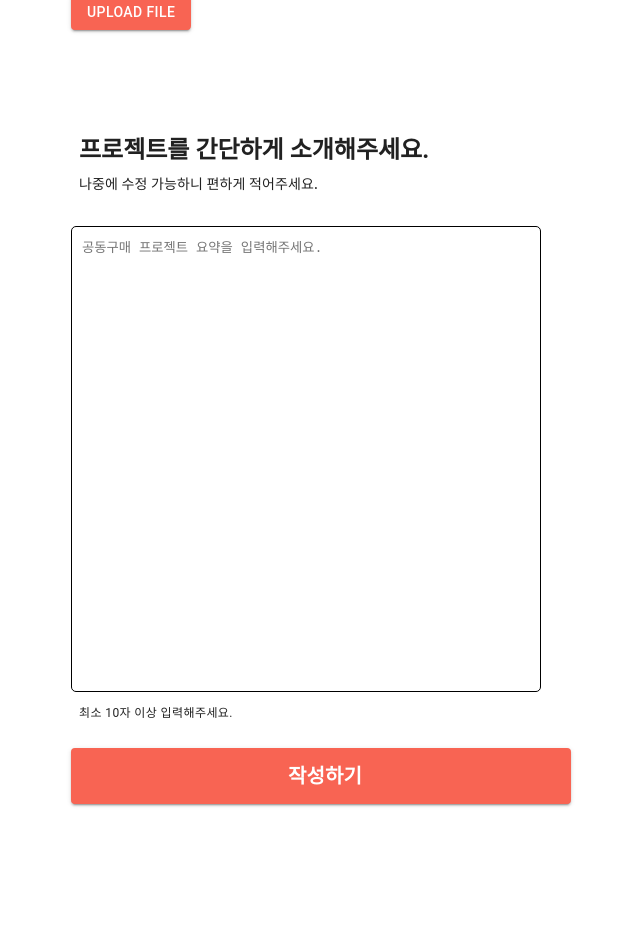
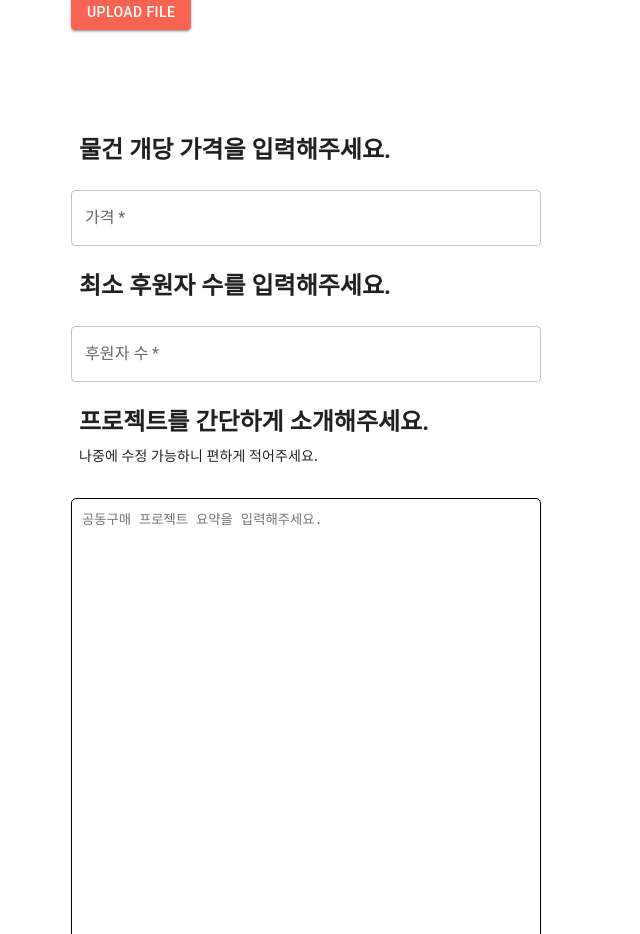
Before and after one commit to act99/mini_project, a React (Create React App) app: page /addpost in a window 1280 px wide. Shown: the part 802-1736 px from the top of the page, without its empty margins (319-959 px from the left). Before the commit the page ends 1622 px from the top, so only its background shows below. Built offline with nearby package versions, Linux system fonts and the light colour scheme; a web font is replaced by a local one.

Commit message:
add post done

```diff
--- a/src/App.js
+++ b/src/App.js
@@ -34,7 +34,7 @@ function App() {
           <Route path="/signup" exact component={Signup} />
           <Route path="/popular" exact component={Popular} />
           <Route path="/addpost" exact component={AddPost} />
-          <Route path="/detail" exact component={Detail} />
+          <Route path="/detail/:id" exact component={Detail} />
           <Route path="/new" exact component={New} />
         </Container>
       </ConnectedRouter>
--- a/src/pages/AddPost.js
+++ b/src/pages/AddPost.js
@@ -41,6 +41,8 @@ const AddPage = () => {
       title: data.get("title"),
       content: data.get("desc"),
       endAt: date.toISOString().substring(0, 10),
+      minimum: data.get("minimum"),
+      price: data.get("price"),
     };
     if (data.get("title").length < 1) {
       alert("프로젝트 이름을 적어주세요");
@@ -55,27 +57,22 @@ const AddPage = () => {
         moment().format("YYYY-MM-DD").slice(8, 10) * 1
     ) {
       alert("현재 날짜보다 미래의 날짜를 정해주세요.");
+    } else if (
+      data.get("price") <= 0 ||
+      data.get("price") === null ||
+      data.get("price") === undefined
+    ) {
+      alert("금액을 입력해주세요.");
+    } else if (
+      data.get("minimum") <= 0 ||
+      data.get("minimum") === null ||
+      data.get("minimum") === undefined
+    ) {
+      alert("최소 후원자 수를 입력해주세요.");
     } else {
       console.log("Okay!");
       dispatch(postActions.addPostDB(contents));
     }
-    // eslint-disable-next-line no-console
-    // if (data.get("email") === "") {
-    //   alert("아이디가 공란입니다.");
-    // } else if (data.get("password") === "") {
-    //   alert("비밀번호가 공란입니다.");
-    // } else if (data.get("nickname") === "") {
-    //   alert("닉네임이 공란입니다.");
-    // } else if (data.get("password") !== data.get("checkPassword")) {
-    //   alert("비밀번호가 일치하지 않습니다.");
-    // } else {
-    //   console.log({
-    //     email: data.get("email"),
-    //     nickname: data.get("nickname"),
-    //     password: data.get("password"),
-    //     checkPassword: data.get("checkPassword"),
-    //   });
-    // }
   };
 
   // 이미지 업로드
@@ -172,6 +169,44 @@ const AddPage = () => {
         <Typography
           component="h1"
           variant="h5"
+          sx={{ fontWeight: "bold", ml: 1, my: 3 }}
+        >
+          물건 개당 가격을 입력해주세요.
+        </Typography>
+        <TextField
+          type="number"
+          required
+          id="outlined-required"
+          name="price"
+          label="가격"
+          style={{
+            width: "50%",
+            // margin: "30px auto 0px auto",
+            minWidth: "470px",
+          }}
+        />
+        <Typography
+          component="h1"
+          variant="h5"
+          sx={{ fontWeight: "bold", ml: 1, my: 3 }}
+        >
+          최소 후원자 수를 입력해주세요.
+        </Typography>
+        <TextField
+          type="number"
+          required
+          id="outlined-required"
+          name="minimum"
+          label="후원자 수"
+          style={{
+            width: "50%",
+            // margin: "30px auto 0px auto",
+            minWidth: "470px",
+          }}
+        />
+        <Typography
+          component="h1"
+          variant="h5"
           sx={{ fontWeight: "bold", ml: 1, mt: 3, mb: 1 }}
         >
           프로젝트를 간단하게 소개해주세요.
--- a/src/pages/Detail.js
+++ b/src/pages/Detail.js
@@ -5,40 +5,24 @@ import CardActions from "@mui/material/CardActions";
 import CardContent from "@mui/material/CardContent";
 import Button from "@mui/material/Button";
 import Typography from "@mui/material/Typography";
+import { Container } from "@mui/material";
 
 export default function BasicCard() {
   return (
     <>
-      <Box
-        sx={{
-          width: 40,
-          height: 40,
-          pt: 1,
-          pl: 0.5,
-          ml: 83,
-          backgroundColor: "#f1f1f5",
-          "&:hover": {
-            backgroundColor: "primary.main",
-            opacity: [0.9, 0.8, 0.7],
-          },
-        }}
-      >
-        뷰티
-      </Box>
+      <Container>
         <br />
-      <Typography
-        variant="h3"
-        component="div"
-        sx={{ fontweight: "20", mx: 45 }}
-      >
+        <Box sx={{ textAlign: "center" }}>
+          <Typography variant="h3" component="div" sx={{ fontweight: "bold" }}>
             마음을 다독이는 힐링 테라피
           </Typography>
           <br />
-      <Typography variant="h6" component="span" sx={{ mx: 75, my: 10 }}>
+          <Typography variant="h6" component="span">
             HWIYAYA 휘야야
           </Typography>
           <br />
-      <Typography sx={{ display: "flex", flexDirection: "low" }}>
+
+          <Typography sx={{ display: "flex", flexDirection: "row" }}>
             <Typography sx={{ m: 10 }}>
               <img src="https://tumblbug-pci.imgix.net/1707fb6cb8ce42a8cc0e976994c65e4c14b54019/d7a43f48957f84a5a8c7c6a1cee7c3587c7b607b/dde94b6cb146081ca58d3aab56cf1adbb9847b57/f68dc68d-d379-462a-bd4f-76a171497778.jpeg?ixlib=rb-1.1.0&w=620&h=465&auto=format%2Ccompress&lossless=true&fit=crop&s=ee5f92bbb7c150207032120aed20fa4f" />
             </Typography>
@@ -91,9 +75,14 @@ export default function BasicCard() {
                   </Typography>
                 </CardContent>
               </Card>
-          <Card sx={{ minWidth: 275, width: 360, mt: 5, bgcolor: "#f1f1f5" }}>
+              <Card
+                sx={{ minWidth: 275, width: 360, mt: 5, bgcolor: "#f1f1f5" }}
+              >
                 <CardContent>
-              <Typography sx={{ mb: 1.5, fontweight: "20" }} color="text.first">
+                  <Typography
+                    sx={{ mb: 1.5, fontweight: "20" }}
+                    color="text.first"
+                  >
                     펀드진행중
                   </Typography>
                   <Typography variant="body2">
@@ -112,6 +101,8 @@ export default function BasicCard() {
               </Button>
             </Typography>
           </Typography>
+        </Box>
+      </Container>
     </>
   );
 }
--- a/src/pages/Home.js
+++ b/src/pages/Home.js
@@ -1,6 +1,6 @@
 import React from "react";
 
-import { useSelector } from "react-redux";
+import { useDispatch, useSelector } from "react-redux";
 
 import styled from "@emotion/styled";
 import Box from "@mui/material/Box";
@@ -13,6 +13,7 @@ import Typography from "@mui/material/Typography";
 import Card from "@mui/material/Card";
 import CardContent from "@mui/material/CardContent";
 import CardMedia from "@mui/material/CardMedia";
+import { actionCreators as postActions } from "../redux/modules/postReducer";
 
 const Item = styled(Box)(({ theme }) => ({
   backgroundColor: theme.palette.mode === "dark" ? "#1A2027" : "#fff",
@@ -25,7 +26,11 @@ const cards = [1, 2, 3, 4, 5, 6, 7, 8];
 
 export default function Home() {
   const post = useSelector((state) => state.post);
+  const dispatch = useDispatch();
   console.log(post);
+  React.useEffect(() => {
+    // dispatch(postActions.getPostDB());
+  }, []);
 
   return (
     <ThemeProvider theme={theme}>
--- a/src/redux/modules/postReducer.js
+++ b/src/redux/modules/postReducer.js
@@ -31,9 +31,16 @@ const initalPost = {
   minimum: 100,
 };
 
-const getPost = () => {
-  return function (dispatch, getState, { history }) {};
+const getPostDB = () => {
+  return function (dispatch, getState, { history }) {
+    apis.getPosts().then((res) => console.log(res));
+  };
 };
+// const editPostDB = (postID, contents) => {
+//   apis.edit(postID, contents).then((res) => {
+//     console.log(res);
+//   });
+// };
 
 const addPostDB = (contents) => {
   let postContent = {
@@ -41,6 +48,8 @@ const addPostDB = (contents) => {
     title: contents.title,
     content: contents.content,
     endAt: contents.endAt,
+    price: contents.price,
+    minimum: contents.minimum,
   };
   return function (dispatch, getState, { history }) {
     apis.add(postContent).then((res) => {
@@ -89,6 +98,7 @@ const actionCreators = {
   editPost,
   deletePost,
   addPostDB,
+  getPostDB,
 };
 
 export { actionCreators };
--- a/src/shared/api.js
+++ b/src/shared/api.js
@@ -32,6 +32,9 @@ export const apis = {
       authorization: token,
     }),
   add: (contents) => api.post("/api/posts", contents),
+  get: () => api.get("/api/posts"),
+  edit: (postID, contents) => api.put(`/api/posts/${postID}`, contents),
+  delete: (postID) => api.delete(`api/posts/${postID}`),
   // article
   // add: (contents) => api.post("/api/articles", contents),
   // edit: (id, contents) => api.put(`api/articles/${id}`, contents),
```
Lines whose indentation alone changed are shown as unchanged.
